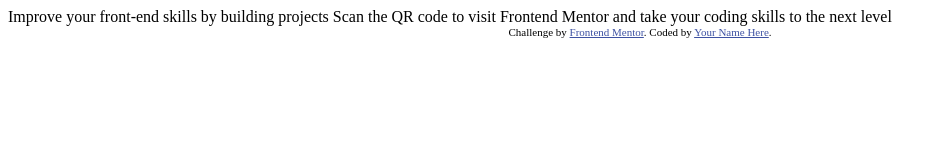
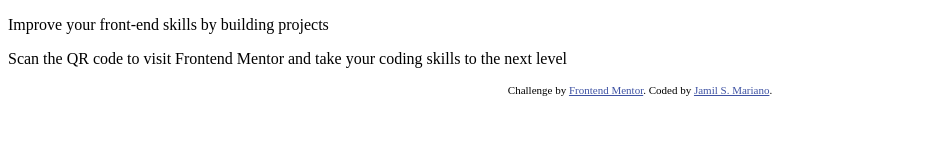
Before and after one commit to Jamjam15/qr-code, a plain HTML site: page index.html in a window 1280 px wide. Shown: the whole page, without its empty margins (0-947 px from the left). Drawn offline with Linux system fonts and the light colour scheme.

Commit message:
added css

```diff
--- a/index.html
+++ b/index.html
@@ -5,6 +5,8 @@
   <meta name="viewport" content="width=device-width, initial-scale=1.0"> <!-- displays site properly based on user's device -->
 
   <link rel="icon" type="image/png" sizes="32x32" href="./images/favicon-32x32.png">
+
+  <link rel="stylesheet" type="text/css" href="styles.css">
 
   <title>Frontend Mentor | QR code component</title>
 
@@ -16,13 +18,17 @@
 </head>
 <body>
 
-  Improve your front-end skills by building projects
 
-  Scan the QR code to visit Frontend Mentor and take your coding skills to the next level
 
-  <div class="attribution">
-    Challenge by <a href="https://www.frontendmentor.io?ref=challenge" target="_blank">Frontend Mentor</a>.
-    Coded by <a href="#">Your Name Here</a>.
-  </div>
+  <footer>
+    <p>Improve your front-end skills by building projects</p>
+
+    <p>Scan the QR code to visit Frontend Mentor and take your coding skills to the next level</p>
+
+    <div class="attribution">
+      Challenge by <a href="https://www.frontendmentor.io?ref=challenge" target="_blank">Frontend Mentor</a>.
+      Coded by <a href="#">Jamil S. Mariano</a>.
+    </div>
+  </footer>
 </body>
 </html>
```
Also changed, not shown: styles.css (added).
